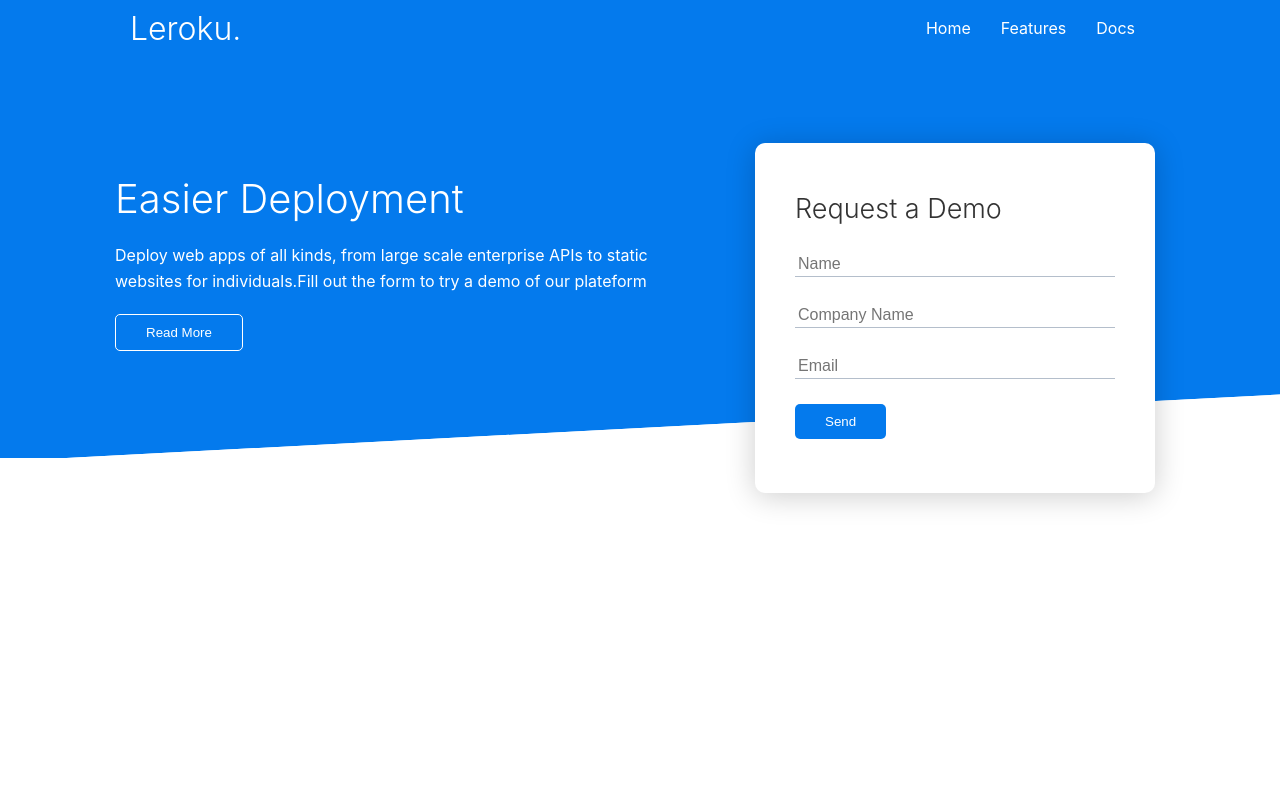
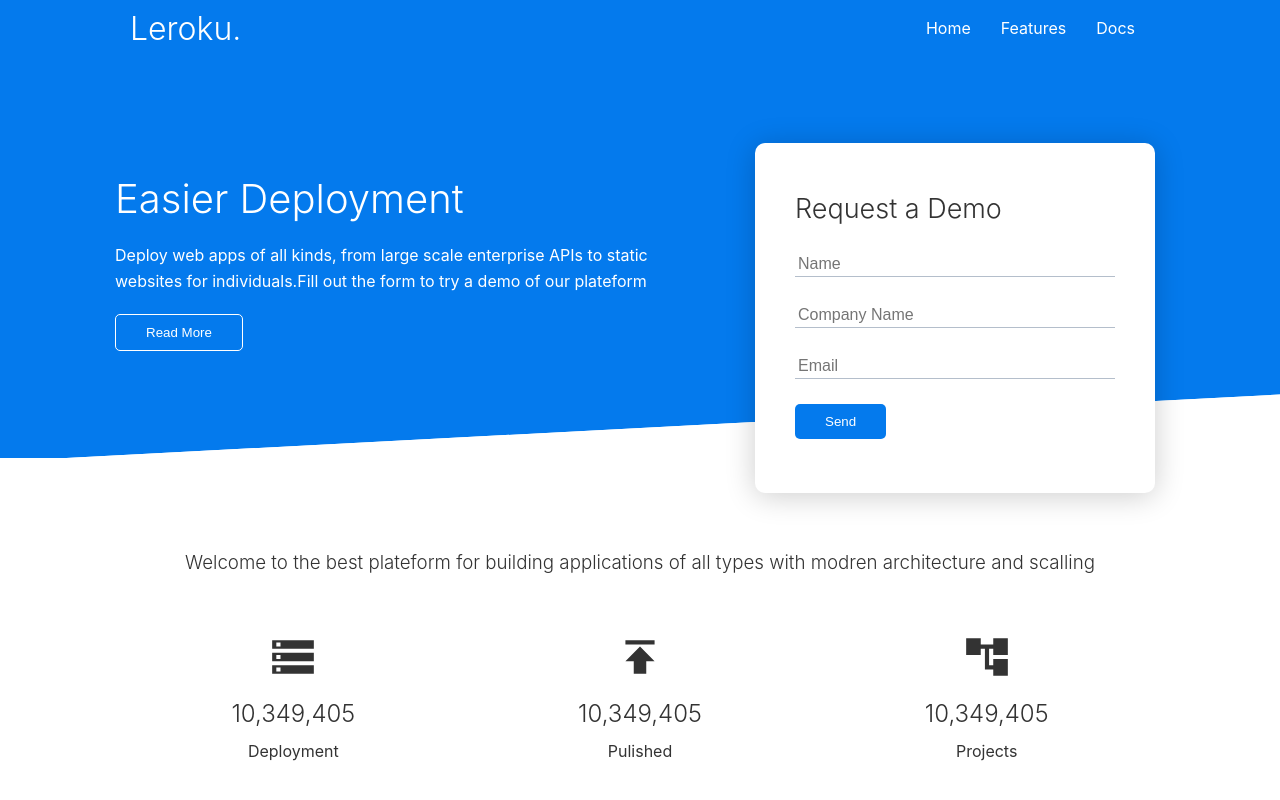
Before and after one commit to asimhafeezz/leroku, a React (Create React App) app: page / in a window 1280 px wide. Shown: the top 800 px of the page. Built offline with nearby package versions, Linux system fonts and the light colour scheme.

Commit message:
stats added

```diff
--- a/package.json
+++ b/package.json
@@ -3,6 +3,8 @@
   "version": "0.1.0",
   "private": true,
   "dependencies": {
+    "@material-ui/core": "^4.11.0",
+    "@material-ui/icons": "^4.9.1",
     "@testing-library/jest-dom": "^5.11.5",
     "@testing-library/react": "^11.1.2",
     "@testing-library/user-event": "^12.2.2",
--- a/src/App.js
+++ b/src/App.js
@@ -1,12 +1,12 @@
-import Layout from './components/Layout'
-import Showcase from './components/Showcase.js'
+import { Layout, Showcase, Stats } from './components'
 
 const App = () => {
-  return (
-    <Layout>
-      <Showcase />
-    </Layout>
-  )
+	return (
+		<Layout>
+			<Showcase />
+			<Stats />
+		</Layout>
+	)
 }
 
 export default App
--- /dev/null
+++ b/src/components/Cli.js
@@ -0,0 +1,13 @@
+import styled from 'styled-components'
+
+const Root = styled.div``
+
+const Cli = () => {
+    return (
+        <Root>
+
+        </Root>
+    )
+}
+
+export default Cli
--- /dev/null
+++ b/src/components/Stats.js
@@ -0,0 +1,76 @@
+import styled from 'styled-components'
+import { mixins } from '../style'
+
+//icons
+import StorageIcon from '@material-ui/icons/Storage';
+import PublishIcon from '@material-ui/icons/Publish';
+import AccountTreeIcon from '@material-ui/icons/AccountTree';
+
+//root
+const Root = styled.div``
+
+const Container = styled.div`
+	${mixins.container};
+    padding-top: 90px;
+`
+
+const Heading = styled.h3`
+	${mixins.textCenter};
+    font-weight: 350;
+`
+
+//icons
+const Icons = styled.div`
+${mixins.grid};
+${mixins.grid_3};
+${mixins.textCenter};
+height: 250px;
+`
+
+const UploadIcon = styled(PublishIcon)`
+font-size: 50px;
+`
+const ServerIcon = styled(StorageIcon)`
+font-size: 50px;
+`
+const ProjectIcon = styled(AccountTreeIcon)`
+font-size: 50px;
+`
+const IconHeadding = styled.h2`
+font-weight: 350;
+`
+const IconText = styled.p``
+
+
+
+const Stats = () => {
+	return (
+		<Root>
+			<Container>
+				<Heading>
+					Welcome to the best plateform for building applications of all types
+					with modren architecture and scalling
+				</Heading>
+                <Icons>
+                    <div>
+                        <ServerIcon />
+                        <IconHeadding>10,349,405</IconHeadding>
+                        <IconText>Deployment</IconText>
+                    </div>
+                    <div>
+                        <UploadIcon />
+                        <IconHeadding>10,349,405</IconHeadding>
+                        <IconText>Pulished</IconText>
+                    </div>
+                    <div>
+                        <ProjectIcon />
+                        <IconHeadding>10,349,405</IconHeadding>
+                        <IconText>Projects</IconText>
+                    </div>
+                </Icons>
+			</Container>
+		</Root>
+	)
+}
+
+export default Stats
--- /dev/null
+++ b/src/components/index.js
@@ -0,0 +1,7 @@
+import Layout from './Layout'
+import Navbar from './Navbar'
+import Showcase from './Showcase'
+import Stats from './Stats'
+import Cli from './Cli'
+
+export { Layout, Navbar, Showcase, Stats, Cli }
--- a/src/index.js
+++ b/src/index.js
@@ -3,10 +3,13 @@ import ReactDOM from 'react-dom';
 import './index.css';
 import App from './App';
 import reportWebVitals from './reportWebVitals';
+import { StylesProvider } from '@material-ui/core/styles';
 
 ReactDOM.render(
   <React.StrictMode>
+    <StylesProvider injectFirst>
     <App />
+    </StylesProvider>
   </React.StrictMode>,
   document.getElementById('root')
 );
--- a/src/style/mixins.js
+++ b/src/style/mixins.js
@@ -27,6 +27,9 @@ const mixins = {
 		align-items: center;
 		height: 400px;
 	`,
+	grid_3: css`
+		grid-template-columns: repeat(3, 1fr);
+	`,
 	card: css`
 		background-color: ${colors.white};
 		border-radius: 10px;
@@ -38,15 +41,79 @@ const mixins = {
 		display: inline-block;
 		padding: 10px 30px;
 		background-color: ${colors.blueBg};
-    border-radius:5px;
+		border-radius: 5px;
 		color: ${colors.white};
 		border: none;
 		cursor: pointer;
-    :hover, :focus{
+		:hover,
+		:focus {
 			background-color: ${colors.darkBlueBg};
 		}
 	`,
+	textCenter: css`
+		text-align: center;
+	`,
 	transition: `all 0.25s ease`,
+	my_1: css`
+		margin: 1rem 0;
+	`,
+	my_2: css`
+		margin: 1.5rem 0;
+	`,
+	my_3: css`
+		margin: 2rem 0;
+	`,
+	my_4: css`
+		margin: 3rem 0;
+	`,
+	my_5: css`
+		margin: 4rem 0;
+	`,
+	mx_1: css`
+		margin: 0 1rem;
+	`,
+	mx_2: css`
+		margin: 0 1.5rem;
+	`,
+	mx_3: css`
+		margin: 0 2rem;
+	`,
+	mx_4: css`
+		margin: 0 3rem;
+	`,
+	mx_5: css`
+		margin: 0 4rem;
+	`,
+	m_1: css`
+		margin: 1rem;
+	`,
+	m_2: css`
+		margin: 1.5rem;
+	`,
+	m_3: css`
+		margin: 2rem;
+	`,
+	m_4: css`
+		margin: 3rem;
+	`,
+	m_5: css`
+		margin: 4rem;
+	`,
+	p_1: css`
+		padding: 1rem;
+	`,
+	p_2: css`
+		padding: 1.5rem;
+	`,
+	p_3: css`
+		padding: 2rem;
+	`,
+	p_4: css`
+		padding: 3rem;
+	`,
+	p_5: css`
+		padding: 4rem;
+	`,
 }
 
 export default mixins
--- a/src/style/theme.js
+++ b/src/style/theme.js
@@ -7,7 +7,19 @@ const theme = {
 	},
 	fonts: {
 		base: '"Lato" , sans-serif',
-	},
+    },
+    margins:{
+        my_1: '1rem 0',
+        my_2: '1.5rem 0',
+        my_3: '2rem 0',
+        my_4: '3rem 0',
+        my_5: '4rem 0',
+        mx_1: '0 1rem',
+        mx_2: '0 1.5rem',
+        mx_3: '0 2rem',
+        mx_4: '0 3rem',
+        mx_5: '0 4rem',
+    }
 }
 
 export default theme
```
Also changed, not shown: 1 other file (tests, documents, lock files or other folders). Lines whose indentation alone changed are shown as unchanged.
